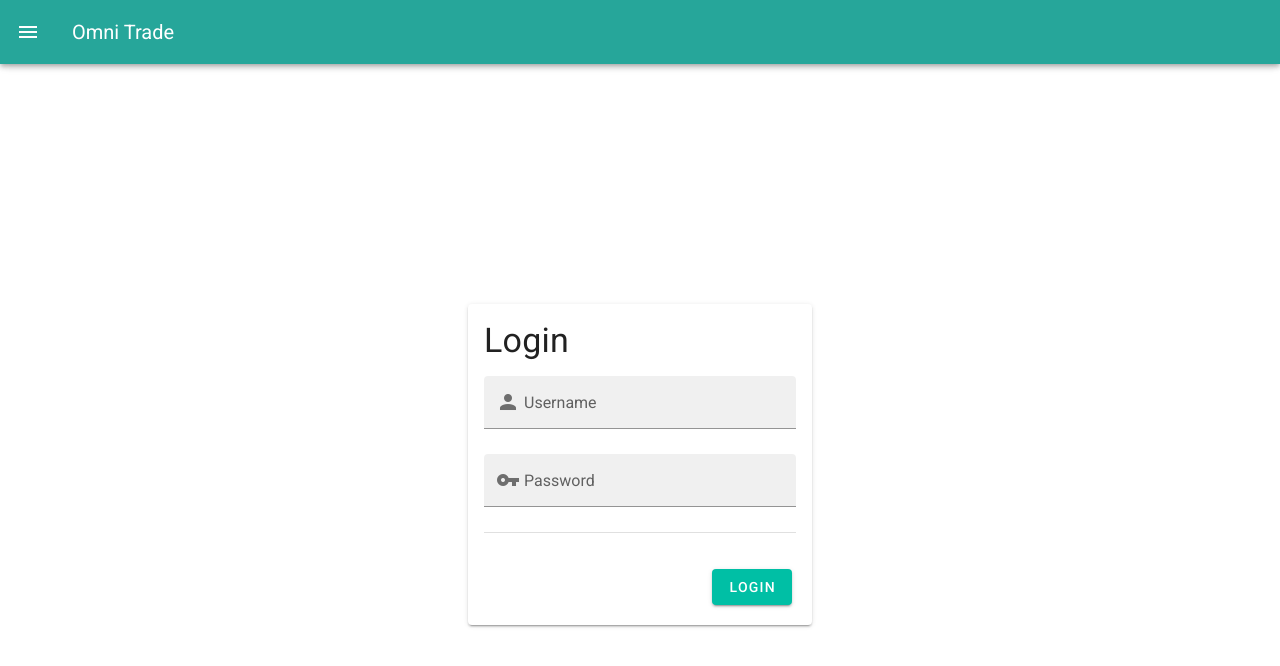
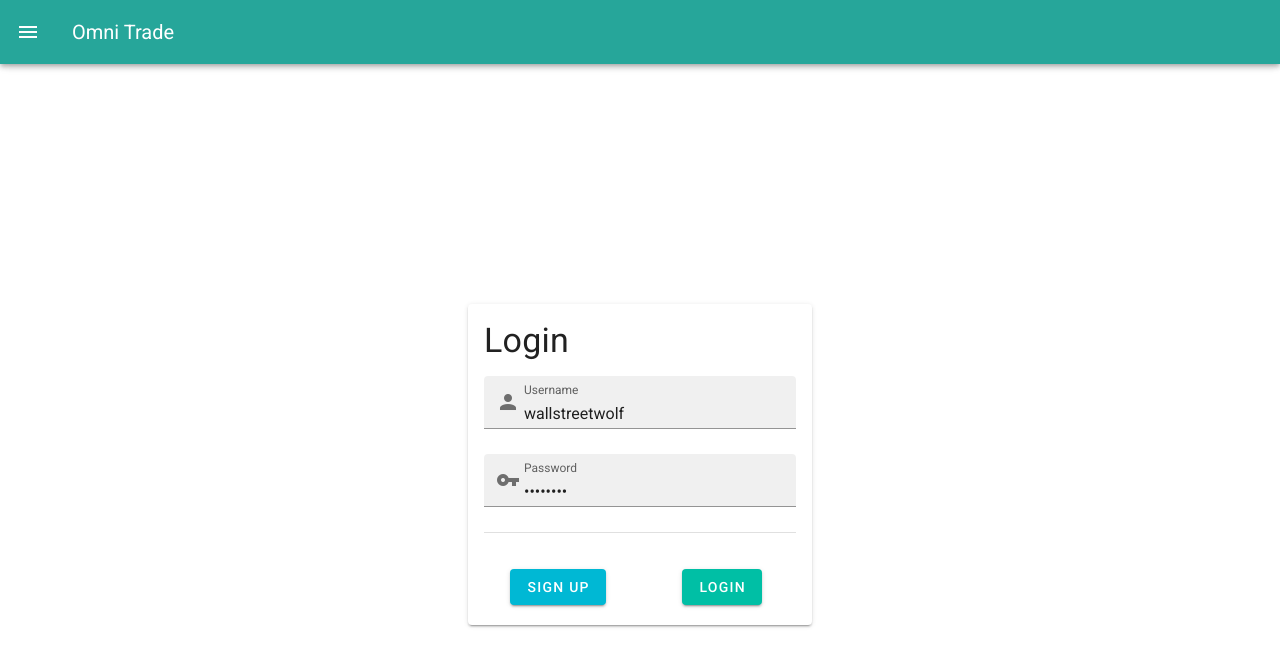
Before and after one commit to sohskd/nus-project, a Vue app in the folder front-end/: page /login in a window 1280 px wide. Shown: the top 666 px of the page. Built offline with nearby package versions, Linux system fonts and the light colour scheme; no server answers.

Commit message:
[feature] login screen with axios is now done

```diff
--- a/front-end/src/views/LoginView.vue
+++ b/front-end/src/views/LoginView.vue
@@ -10,6 +10,7 @@
               prepend-inner-icon="mdi-account"
               dense
               filled
+              v-model="username"
             ></v-text-field>
             <v-text-field
               label="Password"
@@ -17,11 +18,15 @@
               prepend-inner-icon="mdi-key"
               dense
               filled
+              v-model="password"
             ></v-text-field>
             <v-divider />
           </v-card-text>
           <v-card-actions>
-            <v-col class="text-right">
+            <v-col class="text-center">
+              <v-btn color="cyan accent-4" dark @click="signUp">Sign Up</v-btn>
+            </v-col>
+            <v-col class="text-center">
               <v-btn color="teal accent-4" dark @click="login">Login</v-btn>
             </v-col>
           </v-card-actions>
@@ -39,14 +44,30 @@ export default {
   components: {
     // HelloWorld,
   },
-  mounted() {
-    axios
-      .get("https://api.coindesk.com/v1/bpi/currentprice.json")
-      .then((response) => console.log(response));
+  data() {
+    return {
+      username: "wallstreetwolf",
+      password: "game$top",
+    };
   },
+  mounted() {},
   methods: {
     login() {
-      console.log("LOGIN");
+      console.log(`LOGIN with ${this.username}, ${this.password}`);
+      axios
+        .post(
+          "https://accounts.omni-trade.xyz/account/userLogon",
+          `${this.username}#${this.password}`,
+          {
+            headers: {
+              "Content-Type": "text/plain",
+            },
+          }
+        )
+        .then((response) => console.log(response));
+    },
+    signUp() {
+      console.log(`SIGN UP with ${this.username}, ${this.password}`);
     },
   },
 };
```
